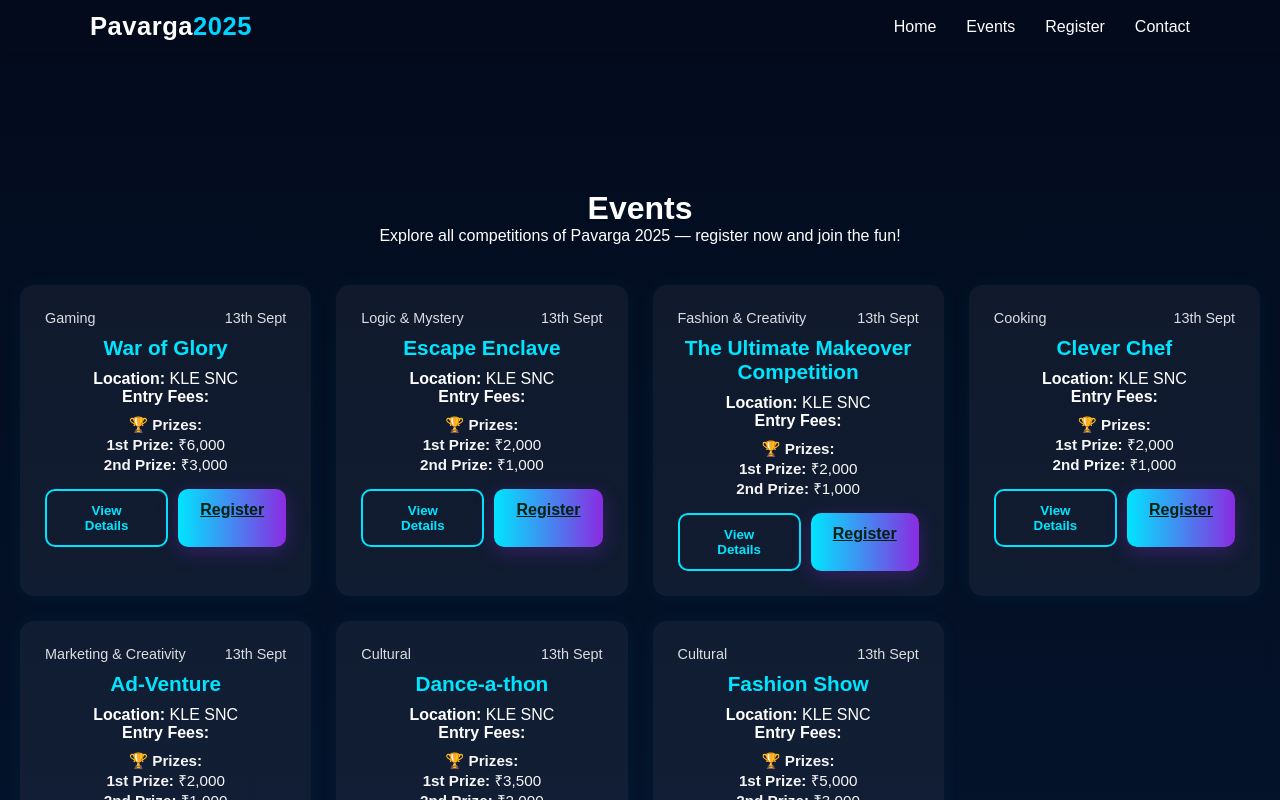
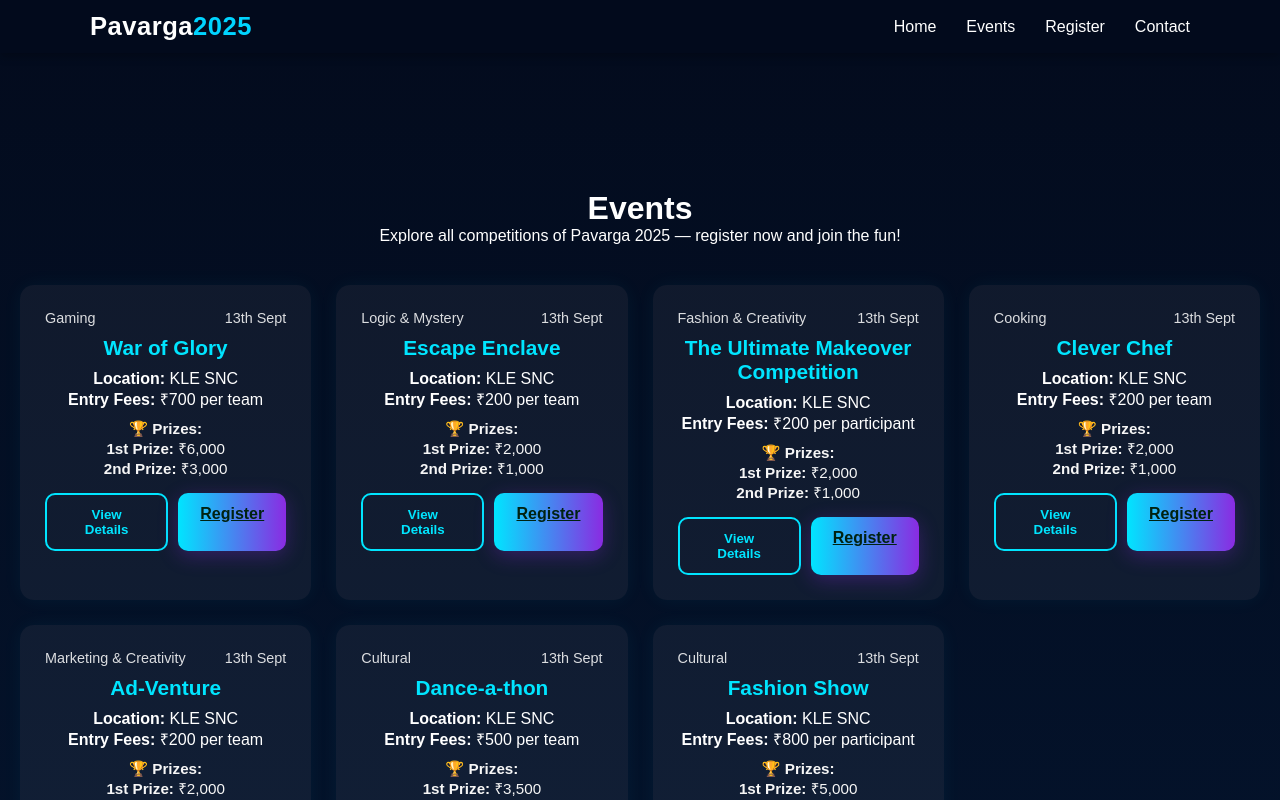
Before and after one commit to jarus10/pavarga2025, a React (Vite) app: page /events in a window 1280 px wide. Shown: the top 800 px of the page. Built offline with nearby package versions, Linux system fonts and the light colour scheme.

Commit message:
Initial commit

```diff
--- a/src/pages/Events.jsx
+++ b/src/pages/Events.jsx
@@ -15,7 +15,7 @@ export default function Events() {
       category: "Gaming",
       date: "13th Sept",
       location: "KLE SNC",
-      entryFee: "₹700 per team",
+      entryFees: "₹700 per team",
       prize1: "₹6,000",
       prize2: "₹3,000",
       rules: [
@@ -32,7 +32,7 @@ export default function Events() {
       category: "Logic & Mystery",
       date: "13th Sept",
       location: "KLE SNC",
-      entryFee: "₹200 per team",
+      entryFees: "₹200 per team",
       prize1: "₹2,000",
       prize2: "₹1,000",
       rules: [
@@ -49,7 +49,7 @@ export default function Events() {
       category: "Fashion & Creativity",
       date: "13th Sept",
       location: "KLE SNC",
-      entryFee: "₹200 per participant",
+      entryFees: "₹200 per participant",
       prize1: "₹2,000",
       prize2: "₹1,000",
       rules: [
@@ -67,7 +67,7 @@ export default function Events() {
       category: "Cooking",
       date: "13th Sept",
       location: "KLE SNC",
-      entryFee: "₹200 per team",
+      entryFees: "₹200 per team",
       prize1: "₹2,000",
       prize2: "₹1,000",
       rules: [
@@ -85,7 +85,7 @@ export default function Events() {
       category: "Marketing & Creativity",
       date: "13th Sept",
       location: "KLE SNC",
-      entryFee: "₹200 per team ",
+      entryFees: "₹200 per team ",
       prize1: "₹2,000",
       prize2: "₹1,000",
       rules: [
@@ -102,7 +102,7 @@ export default function Events() {
       category: "Cultural",
       date: "13th Sept",
       location: "KLE SNC",
-      entryFee: "₹500 per team",
+      entryFees: "₹500 per team",
       prize1: "₹3,500",
       prize2: "₹2,000",
       rules: [
@@ -119,7 +119,7 @@ export default function Events() {
       category: "Cultural",
       date: "13th Sept",
       location: "KLE SNC",
-      entryFee: "₹800 per participant",
+      entryFees: "₹800 per participant",
       prize1: "₹5,000",
       prize2: "₹3,000",
       rules: [
```
